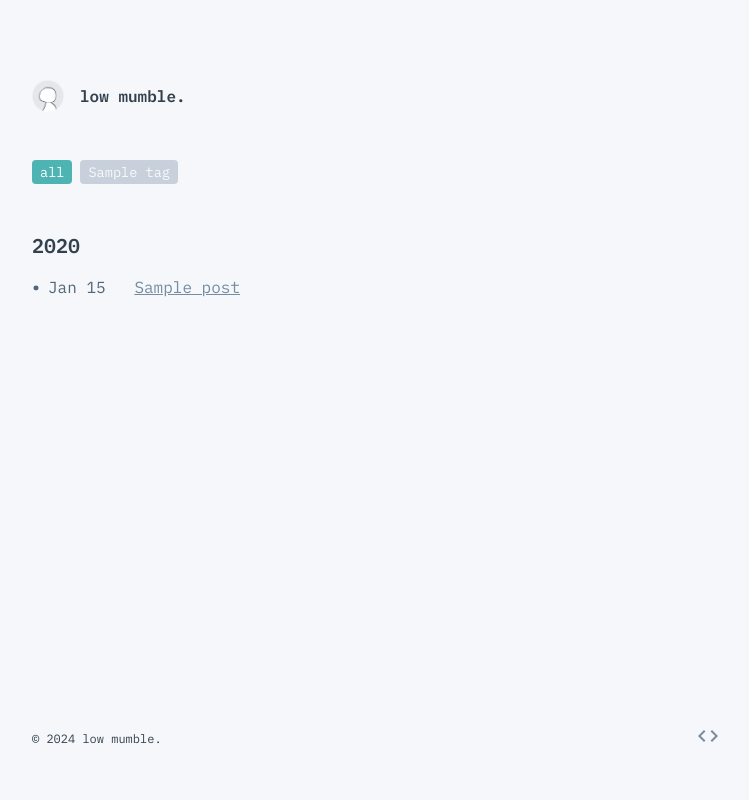
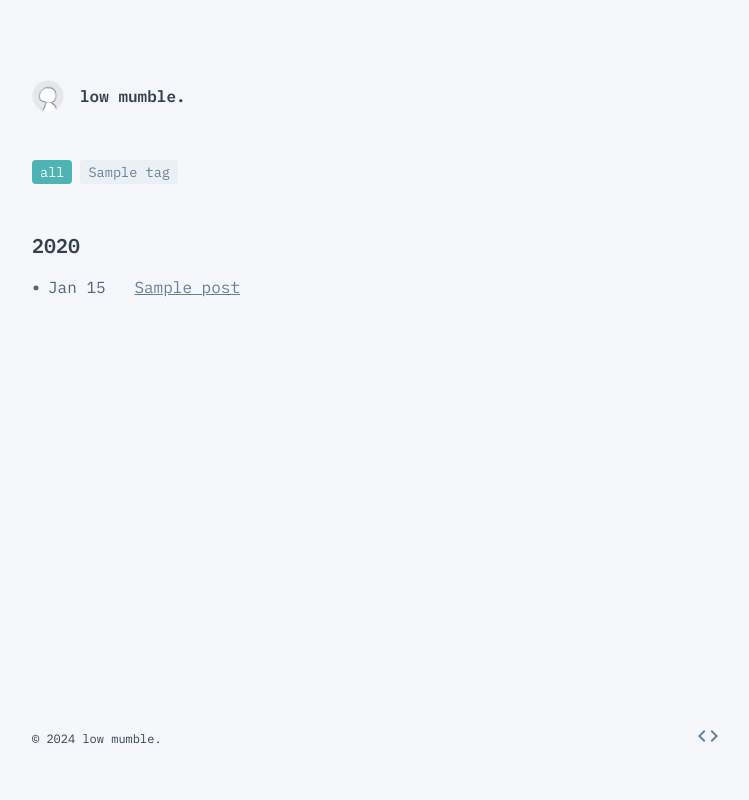
Before and after one commit to nmsalvatore/lowmumble, a Django app: page / in a window 1280 px wide. Shown: the whole page, without its empty margins (264-1013 px from the left). Run offline with Django 5.2, Linux system fonts and the light colour scheme; tables that the repository leaves empty hold one stand-in row (values such as "Sample post"); style sheets or scripts are compiled from the project's sources; parts of the project's set-up code (start-up, migrations or seed data) failed here and were passed over; some libraries are stand-ins or nearby versions.

Commit message:
style: invert tag colors

```diff
--- a/blog/static/blog/css/blog.css
+++ b/blog/static/blog/css/blog.css
@@ -371,7 +371,7 @@ a.tag.selected,
 span.tag,
 article.post a.tag {
     background: var(--color-accent);
-    opacity: 1;
+    color: white;
 }
 
 span.tag:focus {
@@ -383,15 +383,14 @@ a.tag {
 }
 
 .tag {
-    background: var(--color-medium);
+    background: var(--color-light);
     border-radius: var(--size-0);
-    color: white;
+    color: var(--color-medium);
     cursor: default;
     font-size: 0.85rem;
     height: 24px;
     line-height: 24px;
     padding: 0 var(--size-1);
-    opacity: 0.35;
 }
 
 #id_tags {
--- a/static/core/css/main.css
+++ b/static/core/css/main.css
@@ -8,7 +8,7 @@
     --color-opaque: rgba(0, 0, 0, 0.07);
     --color-darkest: hsl(210 20% 25%);
     --color-dark: hsl(210 20% 40%);
-    --color-medium: hsl(210 20% 55%);
+    --color-medium: hsl(210 20% 50%);
     --color-light: hsl(210 30% 94%);
     --color-lightest: hsl(210 30% 97%);
     --color-accent: hsl(180 40% 50%);
```
